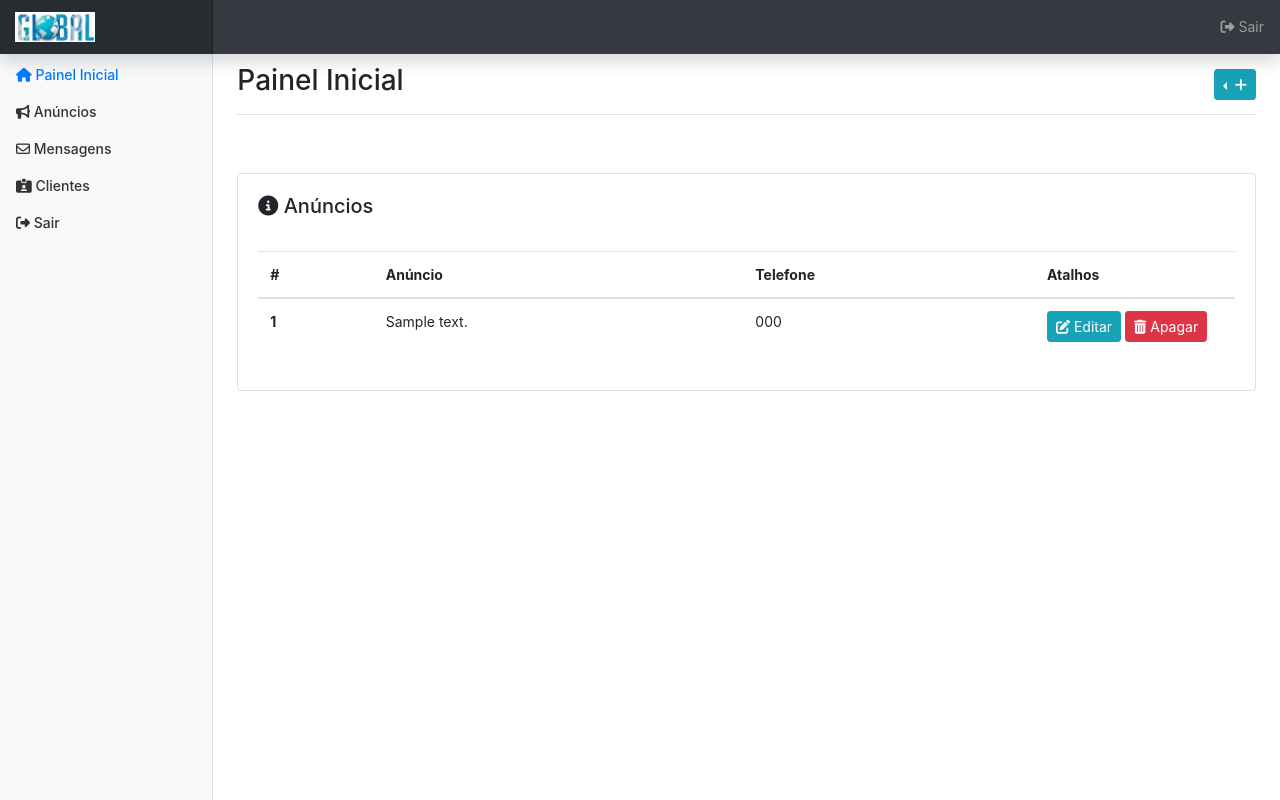
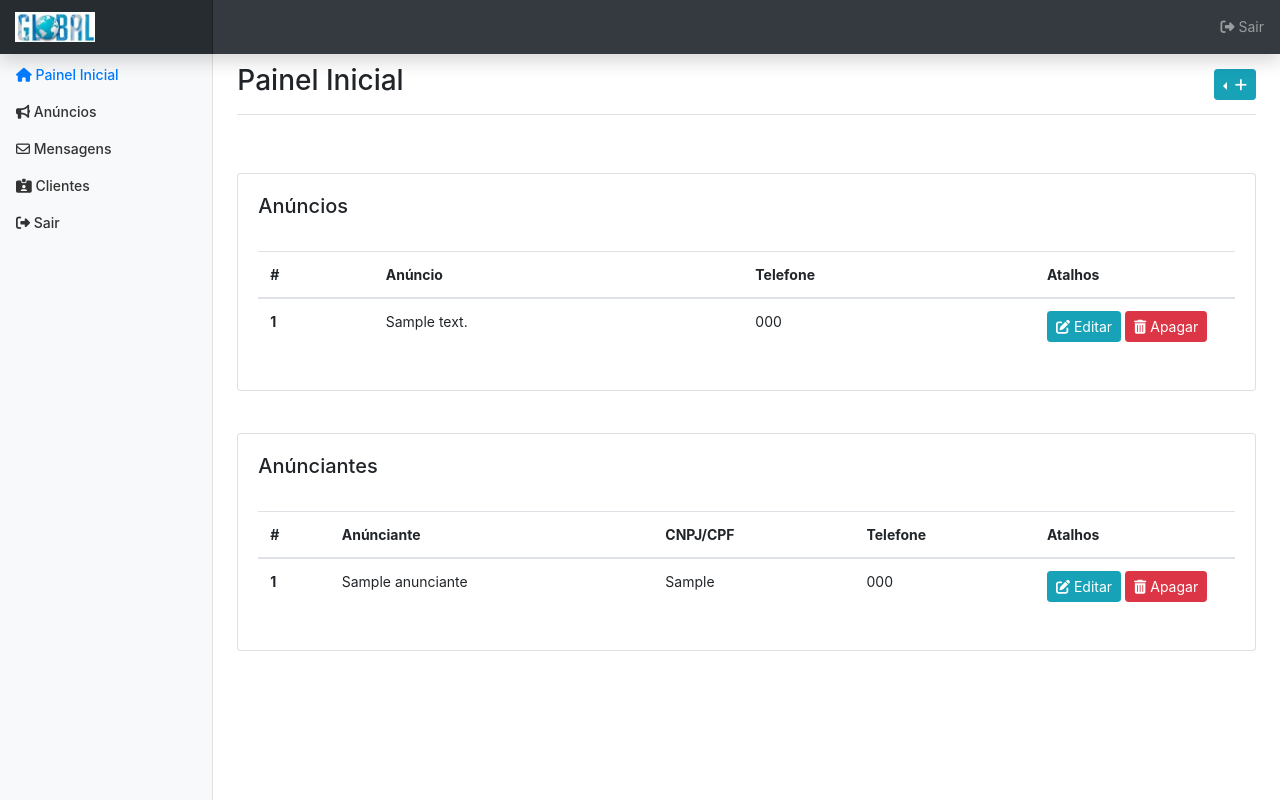
Before and after one commit to vitolike/globalguia, a CodeIgniter app: page /database/index.php/admin/painel/1 in a window 1280 px wide. Run offline with CodeIgniter, Linux system fonts and the light colour scheme; tables that the repository leaves empty or names only in its code hold one stand-in row (values such as "Sample post"); some libraries are stand-ins or nearby versions.

```diff
--- a/application/controllers/Admin.php
+++ b/application/controllers/Admin.php
@@ -46,7 +46,7 @@ class Admin extends CI_Controller {
 	{
 		$query['msg'] = $msg;
 		$query['anuncios'] = $this->db->get('anuncios')->result();
-
+		$query['anunciantes'] = $this->db->get('anunciantes')->result();
 
 		$this->load->view('componentes/cabecario');
 		$this->load->view('painel/inicio', $query);
--- a/application/views/painel/inicio.php
+++ b/application/views/painel/inicio.php
@@ -38,7 +38,7 @@
     <div class="card">
 
       <div class="card-body">
-        <h5 class="card-title"><i class="fas fa-info-circle"></i> Anúncios</h5>
+        <h5 class="card-title">Anúncios</h5>
         <br>
       <div class="table-responsive">
 
@@ -56,6 +56,44 @@
       <th scope="row"><?= $result->id; ?></th>
       <td><?= $result->descricao; ?></td>
       <td><?= $result->telefone; ?></td>
+      <td width="200">
+          <button type="button" class="btn btn-sm btn-info"><i class="fas fa-edit"></i> Editar</button>
+          <button type="button" class="btn btn-sm btn-danger"><i class="fas fa-trash-alt"></i> Apagar</button>
+    </td>
+    </tr><?php }?>
+
+</table>
+
+
+      </div>
+      </div>
+    </div>
+
+<br>
+<br>
+    <div class="card">
+
+      <div class="card-body">
+        <h5 class="card-title">Anúnciantes</h5>
+        <br>
+      <div class="table-responsive">
+
+      <table class="table">
+  <thead>
+    <tr>
+      <th scope="col">#</th>
+      <th scope="col">Anúnciante</th>
+      <th scope="col">CNPJ/CPF</th>
+      <th scope="col">Telefone</th>
+      <th scope="col">Atalhos</th>
+    </tr>
+  </thead>
+  <tbody><?php foreach($anunciantes as $r) {?>
+    <tr>
+      <th scope="row"><?= $r->id; ?></th>
+      <td><?= $r->nome; ?></td>
+      <td><?= $r->cnpj; ?></td>
+      <td><?= $r->telefone; ?></td>
       <td width="200">
           <button type="button" class="btn btn-sm btn-info"><i class="fas fa-edit"></i> Editar</button>
           <button type="button" class="btn btn-sm btn-danger"><i class="fas fa-trash-alt"></i> Apagar</button>
```
